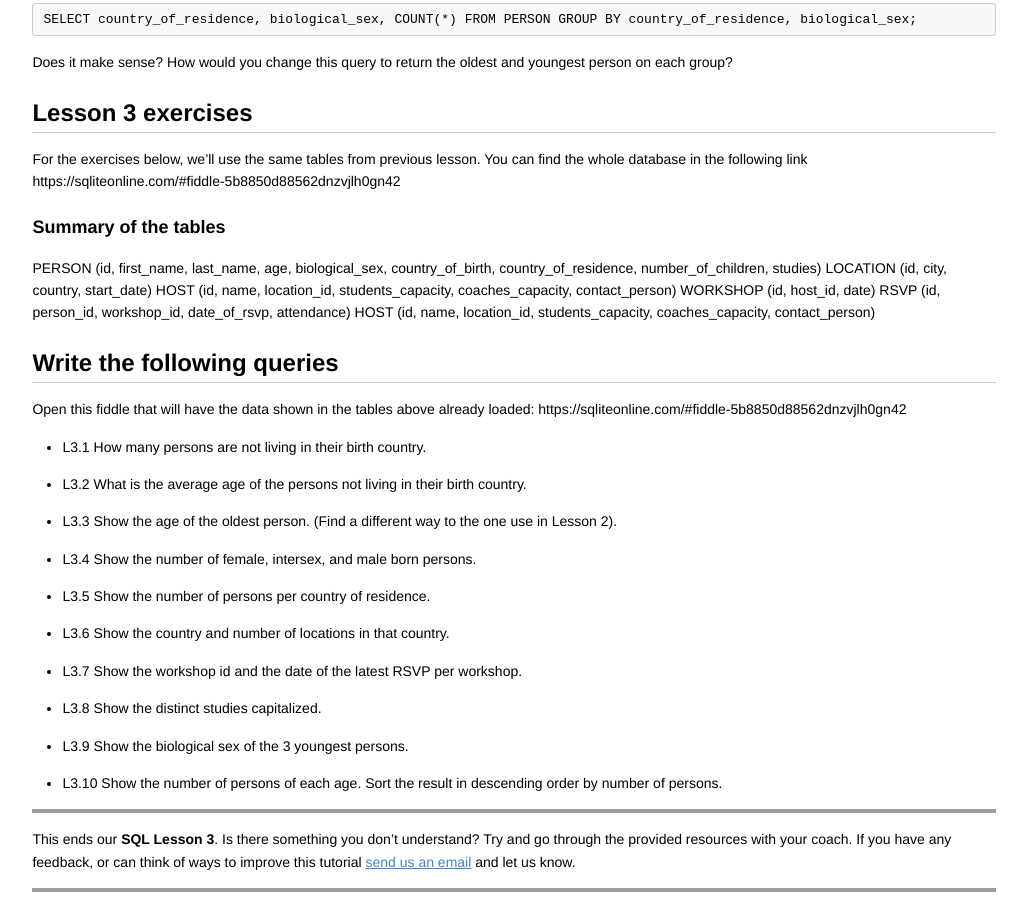
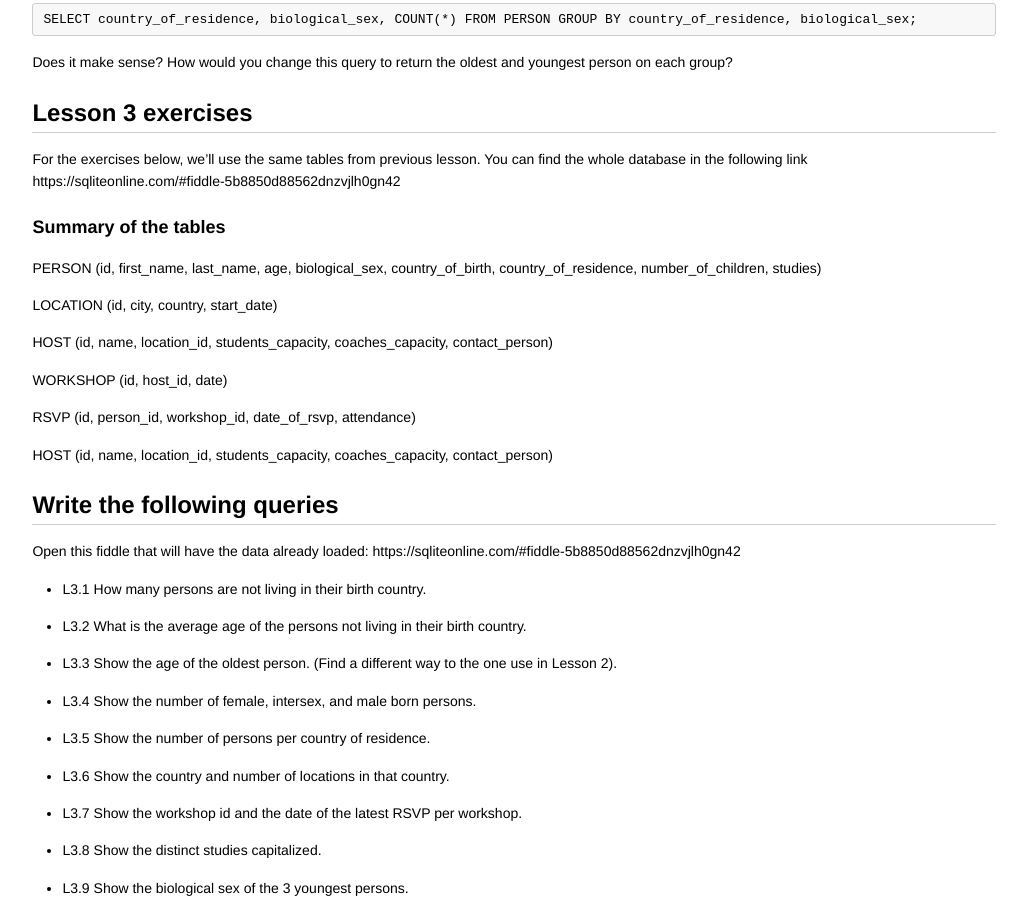
Before and after one commit to codebar/tutorials, a Jekyll site: the page built from sql/lesson3/tutorial.md, in a window 1280 px wide and 900 px high, scrolled down 2862 px, cut to the strip 0-900 px from the top of the window. Shown: the whole strip, without its empty margins (126-1153 px from the left). Built offline with Jekyll 4.4.1, drawn with Linux system fonts in a browser that asks for light colours; part of the change alters nothing that is shown; some of the changed text lies outside the part shown; grey boxes are pictures that could not be loaded.

Commit message:
Lesson 3 bugfixing

````diff
--- a/sql/lesson3/tutorial.md
+++ b/sql/lesson3/tutorial.md
@@ -11,7 +11,7 @@ _Lesson 3_ will extend your knowledge of the **SELECT** operator by explaining s
 ### Using aggregation Functions
 When you want to start analyzing your data, it might be handy to be able to find some figures among your records. Figures like maximum, average or minimum values; or simply the total number of records in a table. To accomplish that, you can use some SQL basic Functions
 
-#### COUNT function
+#### Using COUNT function
 
 **COUNT** function returns the number of records in the result. Open this lesson fiddle (https://sqliteonline.com/#fiddle-5b8850d88562dnzvjlh0gn42) and run the following query. We'll analyze the result right after.
 
@@ -28,7 +28,7 @@ SELECT COUNT(*) FROM PERSON WHERE biological_sex = 'Female';
 
 Which records is the COUNT function considering now?
 
-#### MIN, AVG and MAX function
+#### Using MIN, AVG and MAX functions
 
 Similarly, **MIN**, **AVG**, and **MAX** functions will return the minimum, average or maximum value of the given column. Contrary to COUNT, in this case the name of a column must be given as parameter. Look at these examples:
 
@@ -48,7 +48,7 @@ SELECT MAX(age) FROM PERSON WHERE biological_sex = 'Male';
 SELECT AVG(age) FROM PERSON WHERE biological_sex = 'Male';
 ```
 
-#### SUM function
+#### Using SUM function
 
 The last of the most common functions we'll explain here is **SUM**. This function adds all the values for the column given as parameter. SUM(number_of_children), for example, will sum up all the number of children on each row and reply with the total.
 
@@ -100,11 +100,11 @@ SELECT LOWER(first_name) 'First Name', UPPER(last_name) 'Last Name' FROM PERSON;
 
 Look at the next three queries.
 ```SQL
-SELECT MAX(age) FROM PERSON WHERE biological_sex = 'Male';
+SELECT * FROM PERSON WHERE biological_sex = 'Male';
 
-SELECT MAX(age) FROM PERSON WHERE biological_sex = 'Female';
+SELECT * FROM PERSON WHERE biological_sex = 'Female';
 
-SELECT MAX(age) FROM PERSON WHERE biological_sex = 'Intersex';
+SELECT * FROM PERSON WHERE biological_sex = 'Intersex';
 ```
 
 _biological_sex_ has a fixed number of values in the table: Male, Female and Intersex. This column can be used to group records using **GROUP BY** statement as below:
@@ -160,15 +160,20 @@ For the exercises below, we'll use the same tables from previous lesson. You can
 ### Summary of the tables
 
 PERSON (id, first_name, last_name, age, biological_sex, country_of_birth, country_of_residence, number_of_children, studies)
+
 LOCATION (id, city, country, start_date)
+
 HOST (id, name, location_id, students_capacity, coaches_capacity, contact_person)
+
 WORKSHOP (id, host_id, date)
+
 RSVP (id, person_id, workshop_id, date_of_rsvp, attendance)
+
 HOST (id, name, location_id, students_capacity, coaches_capacity, contact_person)
 
 ## Write the following queries
 
-Open this fiddle that will have the data shown in the tables above already loaded: https://sqliteonline.com/#fiddle-5b8850d88562dnzvjlh0gn42
+Open this fiddle that will have the data already loaded: https://sqliteonline.com/#fiddle-5b8850d88562dnzvjlh0gn42
 * L3.1 How many persons are not living in their birth country.
 * L3.2 What is the average age of the persons not living in their birth country.
 * L3.3 Show the age of the oldest person. (Find a different way to the one use in Lesson 2).
````
